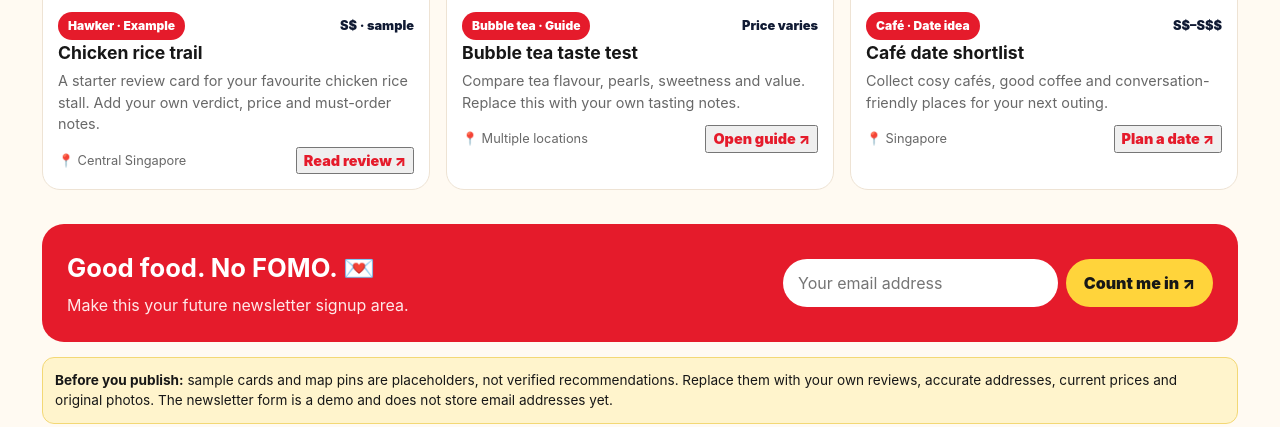
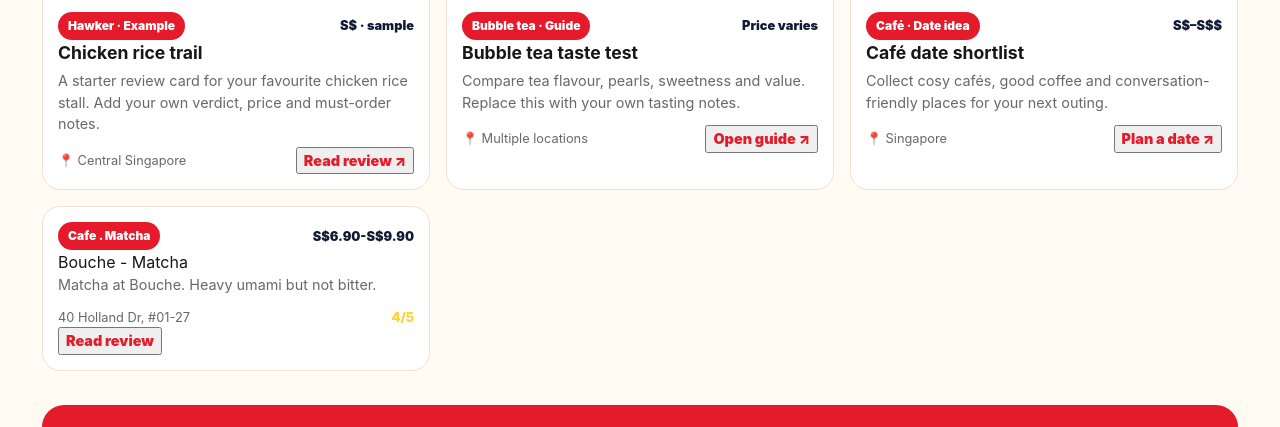
Before and after one commit to corporatesediments-commits/corporatesedimentssg, a plain HTML site: page index.html in a window 1280 px wide. Shown: the part 2118-2545 px from the top of the page. Drawn offline with nearby package versions, Linux system fonts and the light colour scheme.

Commit message:
Update index.html

```diff
--- a/index.html
+++ b/index.html
@@ -101,6 +101,21 @@ main{max-width:1240px;margin:0 auto;padding:26px 22px 60px}.section-head{display
         <img src="https://images.unsplash.com/photo-1495474472287-4d71bcdd2085?auto=format&fit=crop&w=900&q=80" alt="Coffee on a cafe table" loading="lazy">
         <div class="review-body"><div class="meta"><span class="tag">Café · Date idea</span><span class="price">S$–S$$</span></div><h3>Café date shortlist</h3><p>Collect cosy cafés, good coffee and conversation-friendly places for your next outing.</p><div class="meta"><span>📍 Singapore</span><button class="readmore" data-open="date">Plan a date ↗</button></div></div>
       </article>
+      <article class="review-card searchable" data-category="Cafe" data-name= "Bouche Matcha Holland Drive">
+        <div class="review-body">
+          <div class="meta">
+            <span class="tag">Cafe . Matcha</span>
+            <span class="price">S$6.90-S$9.90</span>
+          </div>
+          </h3>Bouche - Matcha</h3/>
+          <p>Matcha at Bouche. Heavy umami but not bitter.</p>
+          <div class="meta">
+            </span> 40 Holland Dr, #01-27</span>
+            <span class="stars"> 4/5</span>
+          </div>
+          <button class="readmore" data-open="bouche">Read review</button>
+        </div>
+      </article>
     </div>
     <p id="no-results" style="display:none;color:var(--muted)">No matching items yet. Try another search or category.</p>
   </section>
```
